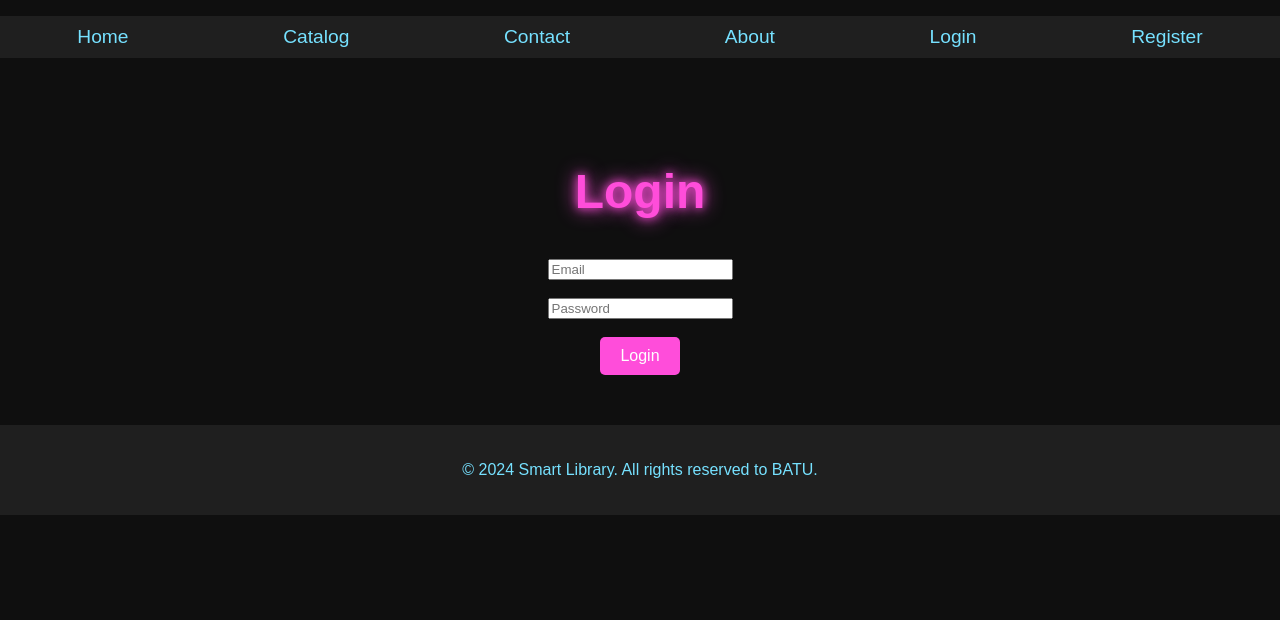
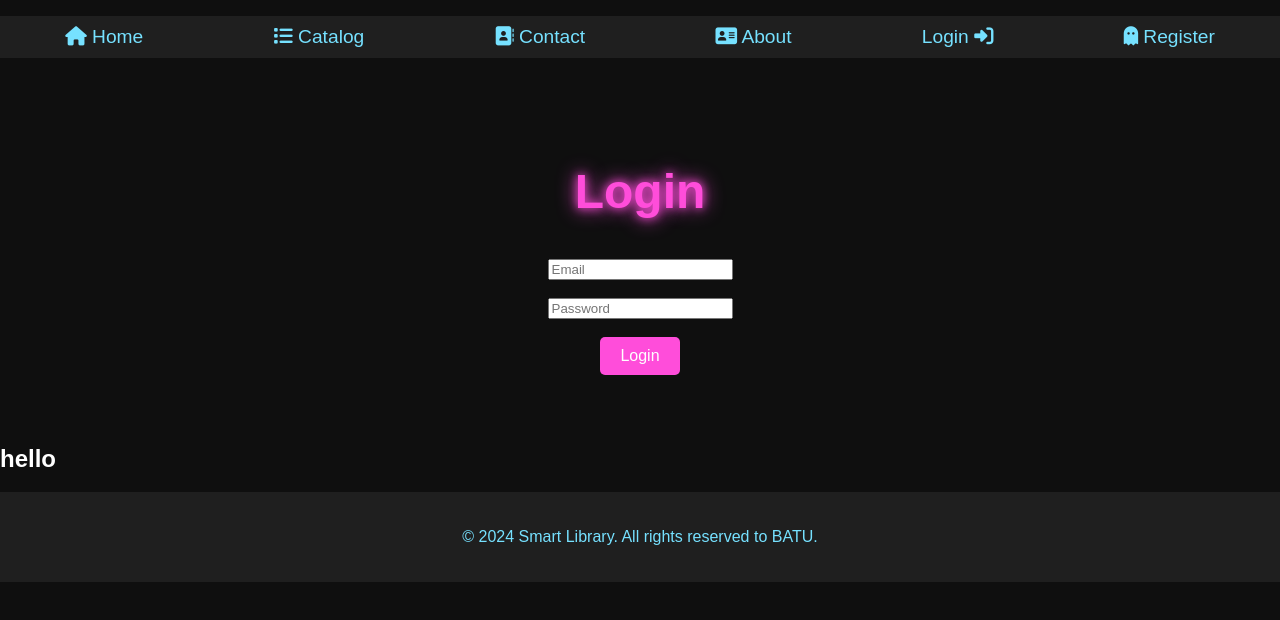
Before and after one commit to mousu6/THE-SMART-LIBrary, a plain HTML site: page login.html in a window 1280 px wide. Drawn offline with Linux system fonts and the light colour scheme; a web font is replaced by a local one.

Commit message:
Update login.html

```diff
--- a/login.html
+++ b/login.html
@@ -7,30 +7,42 @@
     <title>Login - Smart Library</title>
     <link rel="icon" href="image-removebg-preview.png">
     <link rel="stylesheet" href="styles.css">
+    <link rel="stylesheet" href="https://cdnjs.cloudflare.com/ajax/libs/font-awesome/6.7.2/css/all.min.css"
+    integrity="sha512-Evv84Mr4kqVGRNSgIGL/F/aIDqQb7xQ2vcrdIwxfjThSH8CSR7PBEakCr51Ck+w+/U6swU2Im1vVX0SVk9ABhg=="
+    crossorigin="anonymous" referrerpolicy="no-referrer" />
+    <link rel="preconnect" href="https://fonts.googleapis.com">
+    <link rel="preconnect" href="https://fonts.gstatic.com" crossorigin>
+    <link href="https://fonts.googleapis.com/css2?family=Playwrite+AU+NSW+Guides&family=Playwrite+GB+S:ital@0;1&family=Playwrite+HR+Lijeva+Guides&display=swap" rel="stylesheet">
+
 </head>
 
 <body>
     <header>
         <nav>
             <ul class="navbar">
-                <li><a href="index.html">Home</a></li>
-                <li><a href="catalog.html">Catalog</a></li>
-                <li><a href="contact.html">Contact</a></li>
-                <li><a href="about.html">About</a></li>
-                <li><a href="login.html">Login</a></li>
-                <li><a href="register.html">Register</a></li>
+                <li><a href="index.html"><i class="fa-solid fa-house"></i> Home</a></li>
+                <li><a href="catalog.html"> <i class="fa-solid fa-list"></i> Catalog</a></li>
+                <li><a href="contact.html"> <i class="fa-solid fa-address-book"></i> Contact</a></li>
+                <li><a href="about.html"> <i class="fa-solid fa-address-card"></i> About</a></li>
+                <li><a href="login.html">Login <i class="fa-solid fa-right-to-bracket"></i> </a></li>
+                <li><a href="register.html"> <i class="fa-solid fa-ghost"></i> Register</a></li>
             </ul>
         </nav>
     </header>
 
     <main>
         <section class="welcome">
-            <h1>Login</h1>
+
             <form id="login-form">
+                 <h1>Login</h1>
                 <input type="email" id="login-email" placeholder="Email" required><br><br>
                 <input type="password" id="login-password" placeholder="Password" required><br><br>
-                <button type="submit">Login</button>
+                <button class="button-login" type="submit" >Login</button>
+
             </form>
+        </section>
+        <section class="helloo">
+            <h1>hello</h1>
         </section>
     </main>
 
```
